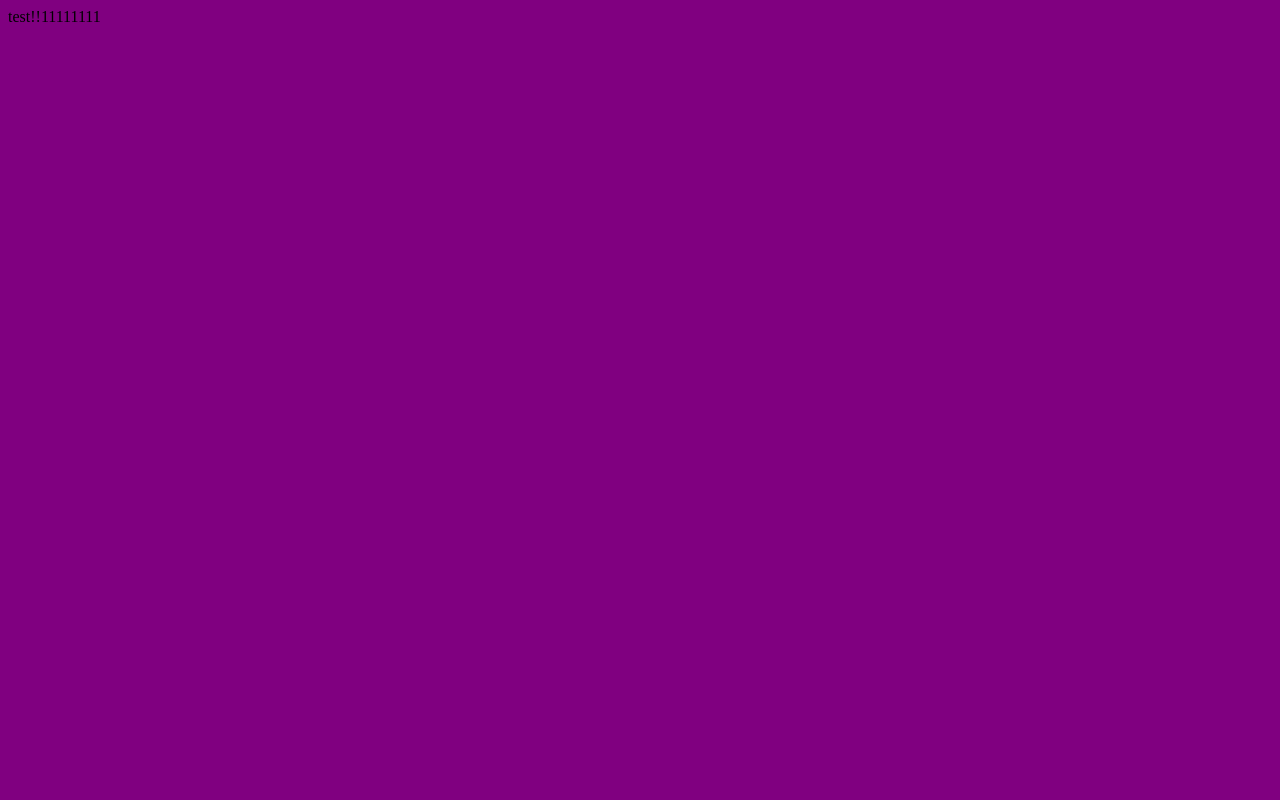
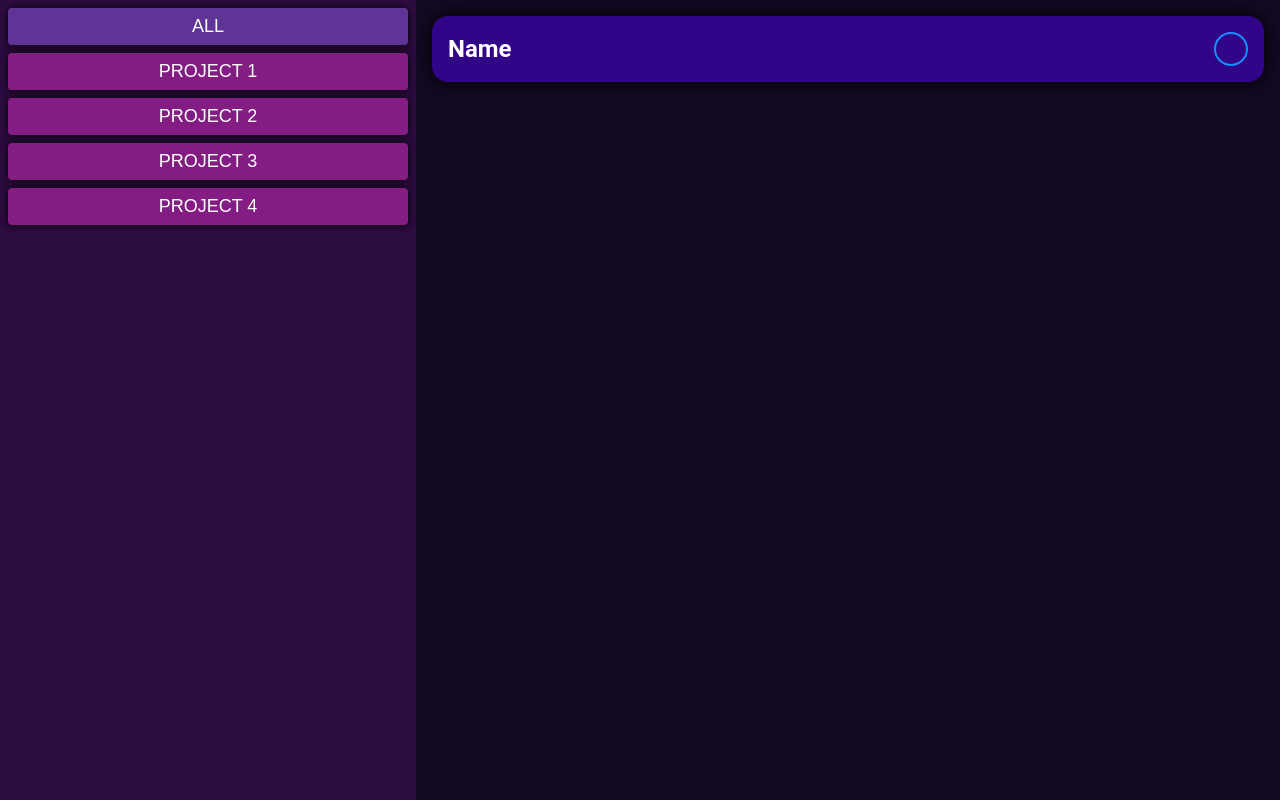
Before and after one commit to abilnf/odin-todo-list, a website built with webpack: page src/index.html in a window 1280 px wide. Built offline with nearby package versions, Linux system fonts and the light colour scheme.

Commit message:
Add prototype layout to index.html

```diff
--- a/package.json
+++ b/package.json
@@ -20,6 +20,7 @@
   "homepage": "https://github.com/abilnf/odin-todo-list#readme",
   "devDependencies": {
     "css-loader": "^6.5.1",
+    "html-loader": "^3.1.0",
     "html-webpack-plugin": "^5.5.0",
     "mini-css-extract-plugin": "^2.4.7",
     "style-loader": "^3.3.1",
--- a/src/index.css
+++ b/src/index.css
@@ -1,3 +1,145 @@
+html {
+  color-scheme: dark;
+  font-family: Roboto, sans-serif;
+}
+
 body {
+  margin: 0;
   background-color: purple;
+  height: 100vh;
+  width: 100vw;
+  overflow: hidden;
 }
+
+#columns {
+  display: flex;
+  flex-direction: row;
+  height: 100vh;
+}
+
+#sidebar {
+  /* background-color: #20142c; */
+  background-color: #2d0c41;
+  width: 400px;
+  overflow-y: auto;
+  margin: 0;
+  list-style: none;
+  padding: 8px;
+  display: flex;
+  flex-direction: column;
+  gap: 8px;
+}
+
+#sidebar button {
+  width: 100%;
+  background-color: #831c83;
+  box-shadow: 0 0 8px black;
+  border: 0;
+  border-radius: 4px;
+  padding: 8px;
+  font-size: large;
+  transition: background-color 0.1s ease;
+  cursor: pointer;
+}
+
+#sidebar button:hover {
+  background-color: #a326a3;
+}
+
+#sidebar li:first-child button {
+  background-color: #5e3496;
+}
+
+#sidebar li:first-child button:hover {
+  background-color: #7440b8;
+}
+
+#todos {
+  display: flex;
+  flex-direction: column;
+  gap: 16px;
+
+  background-color: #130a24;
+  flex: 1;
+  overflow-y: auto;
+  padding: 16px;
+}
+
+.todo-card {
+  padding: 16px;
+  border-radius: 16px;
+  background-color: #320488;
+  box-shadow: 0 0 20px black;
+  transition: background-color .3s ease;
+}
+
+.todo-card:hover {
+  background-color: #4000b8;
+}
+
+.title-bar {
+  display: flex;
+  align-items: center;
+  justify-content: space-between;
+}
+
+.divider {
+  width: 100%;
+  height: 1px;
+  background-color: white;
+  flex: 0 0 auto;
+  margin-top: 16px;
+  transition: width .3s ease;
+  align-self: center;
+}
+
+.expandable-area--hidden > .divider {
+  width: 0%;
+}
+
+.expandable-area {
+  display: flex;
+  flex-direction: column;
+  overflow: hidden;
+  transition: all .1s ease;
+}
+
+.expandable-area--hidden {
+  max-height: 0;
+}
+
+h2 {
+  margin: 0;
+}
+
+.checkbox {
+  position: relative;
+  width: 34px;
+  height: 34px;
+}
+
+input[type=checkbox] {
+  position: absolute;
+  width: 34px;
+  height: 34px;
+  border-radius: 50%;
+  border: 2px solid #178dfc;
+  appearance: none;
+  margin: 0;
+}
+
+.checkmark {
+  height: 24px;
+  width: 24px;
+  margin: 5px 0px 0 4px;
+  stroke-linecap: round;
+  stroke-linejoin: round;
+  stroke-dasharray: 46.15775680541992 100;
+  stroke-dashoffset: 47;
+  pointer-events: none;
+  transition: stroke-dashoffset .3s ease;
+}
+
+input[type=checkbox]:checked+.checkmark{
+  stroke-dashoffset: 0;
+}
--- a/src/index.html
+++ b/src/index.html
@@ -8,10 +8,32 @@
 </head>
 
 <body>
-  <!-- yoooo -->
-  <div class="div">
-    test!!11111111
-  </div>
+  <div id="columns">
+    <ul id="sidebar">
+      <li><button>ALL</button></li>
+      <li><button>PROJECT 1</button></li>
+      <li><button>PROJECT 2</button></li>
+      <li><button>PROJECT 3</button></li>
+      <li><button>PROJECT 4</button></li>
+    </ul>
+    <div id="todos">
+      <div class="todo-card">
+        <div class="title-bar">
+          <h2 class="todo-name">Name</h2>
+          <div class="checkbox">
+            <input type="checkbox" name="">
+            <svg class="checkmark" viewBox="0 0 40 40" fill="none" xmlns="http://www.w3.org/2000/svg">
+              <path d="M05 25 L15 35 L 35 10" stroke="#178dfc" stroke-width="5" />
+            </svg>
+          </div>
+        </div>
+        <div class="expandable-area expandable-area--hidden">
+          <div class="divider"></div>
+          <p class="todo-description">Description</p>
+        </div>
+      </div>
+      <!-- </template> -->
+    </div>
 </body>
 
 </html>
--- a/src/index.js
+++ b/src/index.js
@@ -1,3 +1,28 @@
 import './index.css'
 
-console.log("OK12")
+// var template = document.querySelector('#todo-card');
+// var clone = template.content.cloneNode(true);
+// document.querySelector('#content').appendChild(clone)
+
+
+// const child = document.createElement('div')
+// child.innerHTML = html
+// document.querySelector('#content').appendChild(child)
+
+document.querySelectorAll('.todo-card').forEach(card => {
+  card.addEventListener('click', e => {
+    const area = card.querySelector('.expandable-area')
+    if (area.classList.contains('expandable-area--hidden')) {
+      area.style.maxHeight = area.scrollHeight + "px";
+    } else {
+      area.style.maxHeight = null;
+    }
+    area.classList.toggle('expandable-area--hidden')
+  })
+})
+
+document.querySelectorAll('input').forEach(input => {
+  input.addEventListener('click', e => {
+    e.stopPropagation()
+  })
+})
--- a/webpack.common.js
+++ b/webpack.common.js
@@ -8,4 +8,12 @@ module.exports = {
   plugins: [new HtmlWebpackPlugin({
     template: "./src/index.html"
   })],
+  module: {
+    rules: [
+      {
+        test: /\.html$/i,
+        loader: "html-loader",
+      },
+    ],
+  },
 };
```
Also changed, not shown: dist/index.html, 1 other file.
